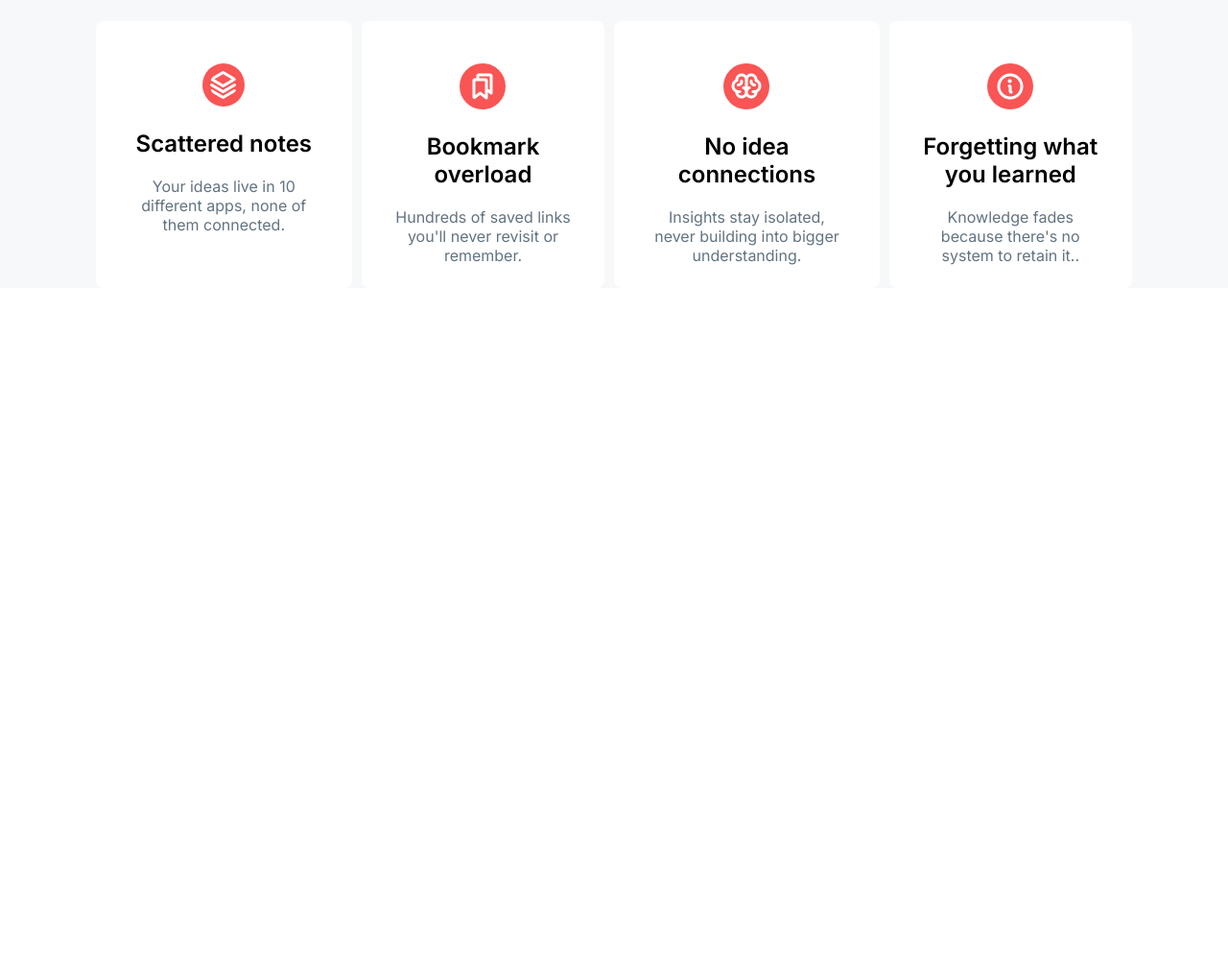
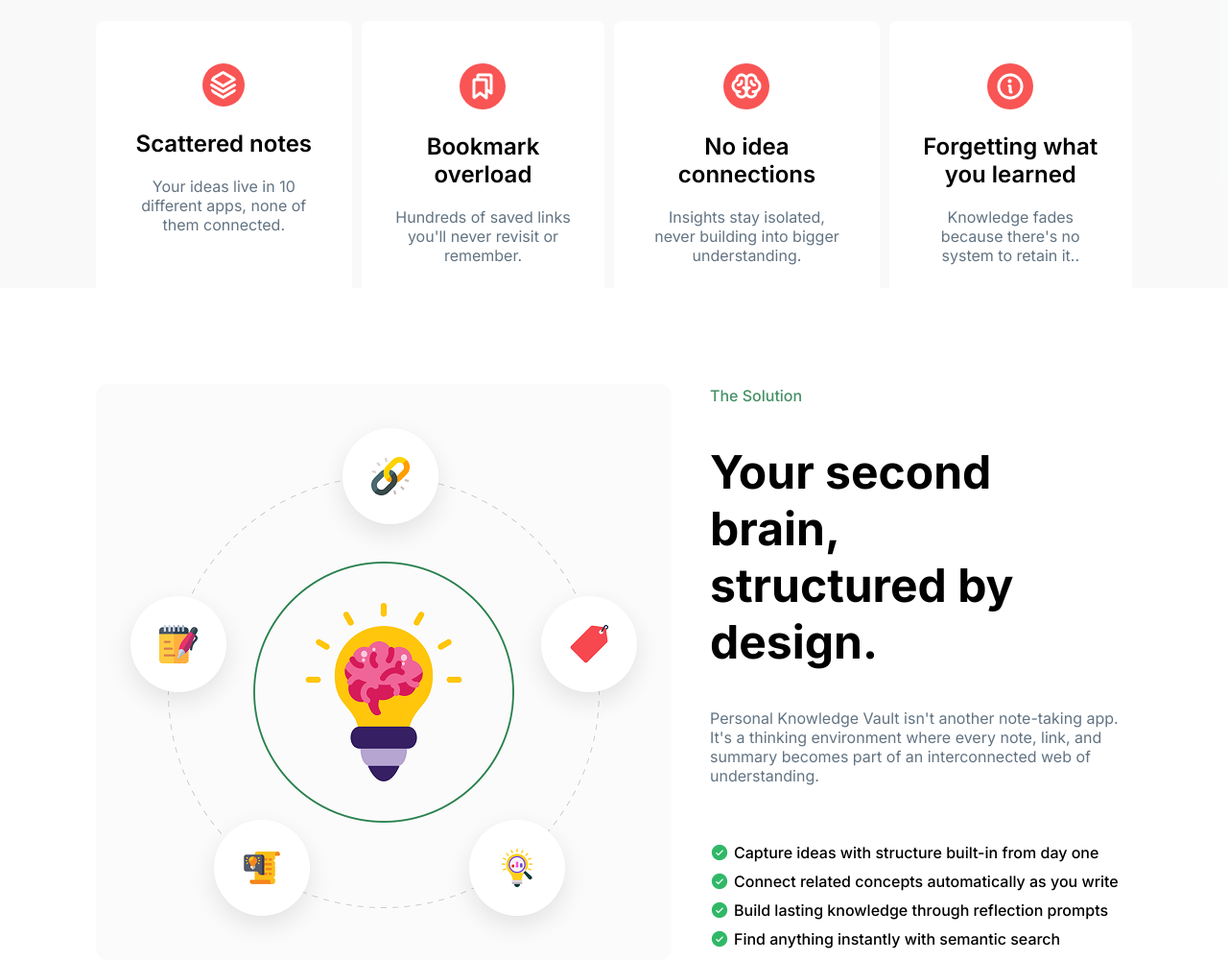
Before and after one commit to khanm206/knowledgeVault, a plain HTML site: page index.html in a window 1280 px wide. Shown: the part 828-1828 px from the top of the page at 96% size. Before the commit the page ends 1128 px from the top, so only its background shows below. Drawn offline with Linux system fonts and the light colour scheme.

Commit message:
brain section complete

```diff
--- a/index.html
+++ b/index.html
@@ -68,7 +68,7 @@
                     <br>
                     <h2>Scattered notes</h2>
                     <br>
-                    <p>Your ideas live in 10 different apps, none of them connected.</p>
+                    <p class="secondaryLine">Your ideas live in 10 different apps, none of them connected.</p>
                 </div>
                 <div class="noteBox">
                     <img src="assets/Bookmarks.png" alt="">
@@ -76,7 +76,7 @@
                     <br>
                     <h2>Bookmark overload</h2>
                     <br>
-                    <p>Hundreds of saved links you'll never revisit or remember.</p>
+                    <p class="secondaryLine">Hundreds of saved links you'll never revisit or remember.</p>
                 </div>
                 <div class="noteBox">
                     <img src="assets/Brain.png" alt="">
@@ -84,18 +84,44 @@
                     <br>
                     <h2>No idea connections</h2>
                     <br>
-                    <p>Insights stay isolated, never building into bigger understanding.</p>
+                    <p class="secondaryLine">Insights stay isolated, never building into bigger understanding.</p>
                 </div>
                 <div class="noteBox">
                     <img src="assets/Info.png" alt="">
                     <br>
                     <br>
-                    <h2>Forgetting what
-                        you learned</h2>
+                    <h2>Forgetting what you learned</h2>
                     <br>
-                    <p>Knowledge fades because there's no system to retain it..</p>
+                    <p class="secondaryLine">Knowledge fades because there's no system to retain it..</p>
                 </div>
 
+            </div>
+        </section>
+
+        <section id="brain">
+            <img src="assets/knowledge.png" alt="">
+
+            <div id="brainContent">
+                <h4>The Solution</h4>
+                <br>
+                <br>
+                <h1>Your second brain,<br>structured by design.</h1>
+                <br>
+                <br>
+                <p class="secondaryLine">Personal Knowledge Vault isn't another note-taking app. It's a thinking environment where every note, link, and summary becomes part of an interconnected web of understanding.</p>
+                <br><br><br>
+                <p class="checkList">
+                    <img src="assets/CheckCircle.png" alt=""> Capture ideas with structure built-in from day one
+                </p>
+                <p class="checkList">
+                    <img src="assets/CheckCircle.png" alt=""> Connect related concepts automatically as you write
+                </p>
+                <p class="checkList">
+                    <img src="assets/CheckCircle.png" alt=""> Build lasting knowledge through reflection prompts
+                </p>
+                <p class="checkList">
+                    <img src="assets/CheckCircle.png" alt=""> Find anything instantly with semantic search
+                </p>
             </div>
         </section>
     </main>
--- a/styles.css
+++ b/styles.css
@@ -118,7 +118,7 @@ main{
 
 #notes{
     text-align: center;
-    background-color: #6273820d;
+    background-color: #6273820a;
     margin: 0 -100px;
     padding: 50px 100px 0;
 }
@@ -146,7 +146,7 @@ main{
 .noteBox{
     background-color: white;
     padding: 24px;
-    border-radius: 8px;
+    border-radius: 8px 8px 0 0;
 
 }
 
@@ -167,8 +167,42 @@ main{
 .noteBox>p{
     padding: 0 10px;
     margin: auto;
+}
+
+.secondaryLine{
     color: rgba(98, 115, 130, 1);
     font-style: Regular;
     font-size: 16px;
     font-weight: 400;
 }
+
+#brain{
+    margin-top: 100px;
+    display: flex;
+    gap: 40px;
+    align-items: center;
+}
+
+
+#brainContent>h4{
+    color: rgba(70, 145, 101, 1);
+    font-style: Medium;
+    font-size: 16px;
+    font-weight: 500;
+}
+
+#brainContent>h1{
+    font-style: Bold;
+    font-size: 48px;
+    font-weight: 700;
+}
+
+.checkList{
+    display: flex;
+    align-items: center;
+    gap: 5px;
+    margin-bottom: 10px;
+    font-style: Medium;
+    font-size: 16px;
+    font-weight: 500;
+}
```
